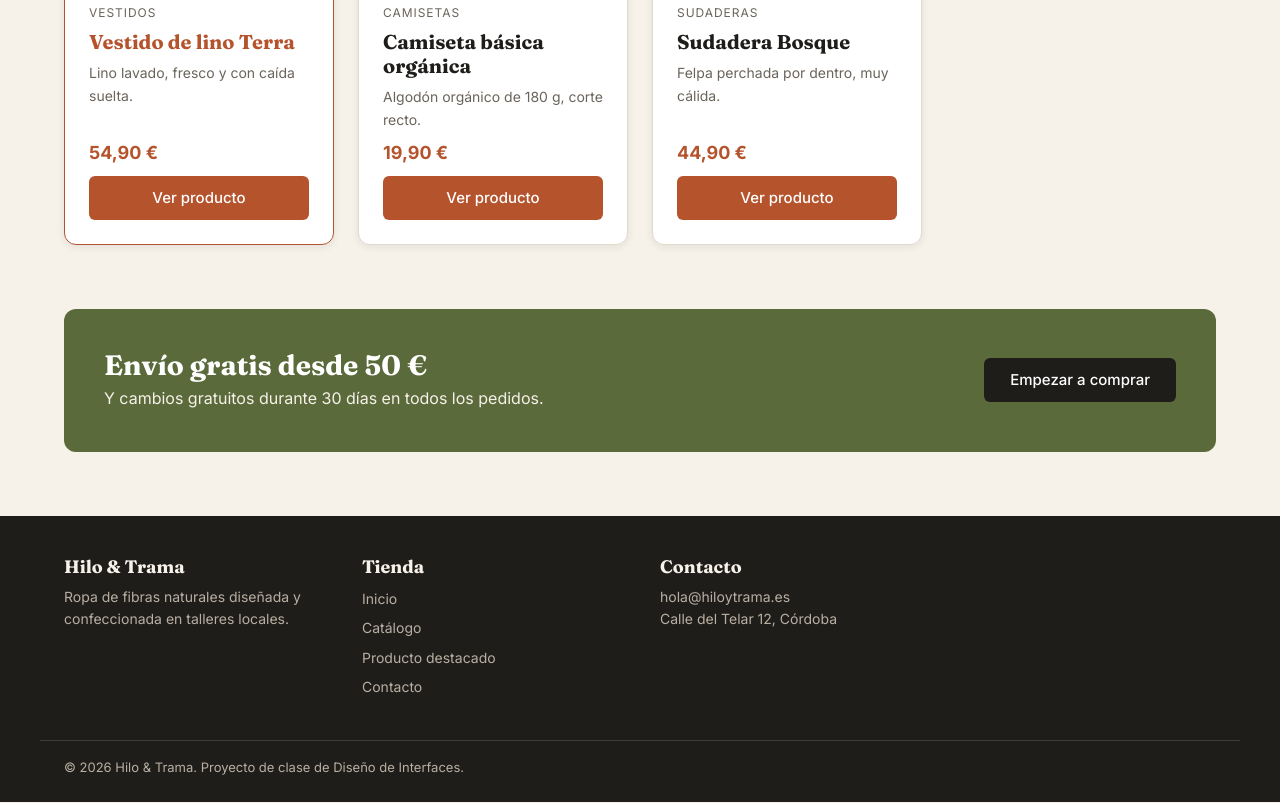
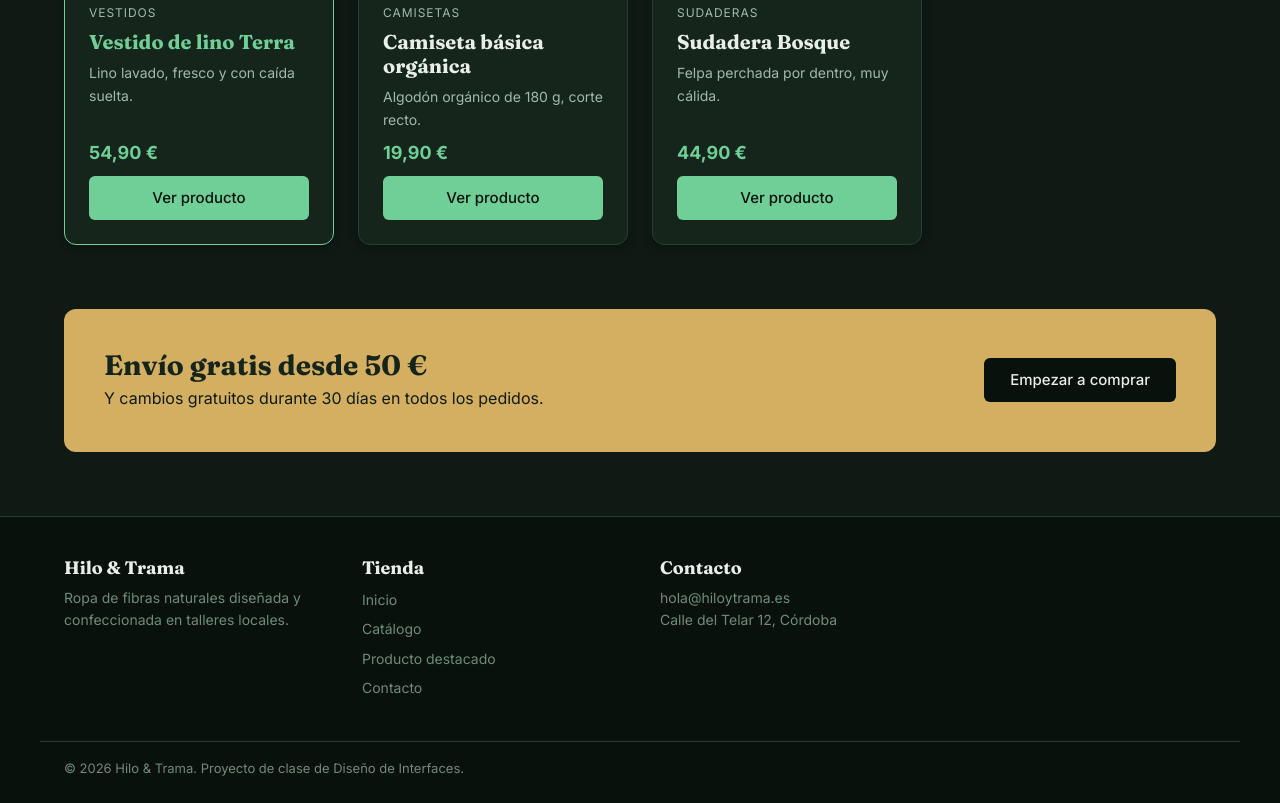
Before and after one commit to mafej65y-afk/tienda-web-di, a plain HTML site: page index.html in a window 1280 px wide. Shown: the part 1149-1952 px from the top of the page. Drawn offline with nearby package versions, Linux system fonts and the light colour scheme; files that its build step writes are made by us from their sources.

Commit message:
style: cambia la paleta a verdes oscuros con acentos dorados

```diff
--- a/scss/abstracts/_variables.scss
+++ b/scss/abstracts/_variables.scss
@@ -3,18 +3,20 @@
 // ==========================================================
 
 // --- Colores ---
-$color-primario: #b5532d;
-$color-primario-oscuro: #8f3f20;
-$color-secundario: #5a6a3a;
-$color-secundario-oscuro: #45522c;
-$color-texto: #1f1d1a;
-$color-texto-suave: #6b645b;
-$color-texto-claro: #b8afa2;
-$color-fondo: #f6f1e9;
-$color-fondo-oscuro: #ecdcc6;
-$color-superficie: #ffffff;
-$color-borde: #e3dacb;
-$color-oferta: #b23a48;
+// Paleta oscura de verdes con acentos dorados
+$color-primario: #6fcf97;          // verde menta: botones y enlaces
+$color-primario-oscuro: #4fb07a;
+$color-secundario: #d4af61;        // dorado: detalles y etiquetas
+$color-secundario-oscuro: #b8954a;
+$color-texto: #e8efe9;
+$color-texto-suave: #a3b8aa;
+$color-texto-claro: #6f8b79;
+$color-fondo: #0f1a14;             // fondo de la página
+$color-fondo-oscuro: #08110c;      // pie y zonas profundas
+$color-superficie: #16251c;        // cabecera, tarjetas y formularios
+$color-borde: #26402f;
+$color-resplandor: #1f4a33;        // brillo verde del hero y del banner
+$color-oferta: #e07a6f;
 
 // --- Tipografías ---
 $fuente-titulos: "Fraunces", Georgia, serif;
@@ -42,16 +44,16 @@
 $ancho-max: 1200px;
 $radio: 6px;
 $radio-grande: 12px;
-$sombra: 0 2px 8px rgba(31, 29, 26, 0.08);
-$sombra-hover: 0 10px 24px rgba(31, 29, 26, 0.14);
+$sombra: 0 2px 10px rgba(0, 0, 0, 0.35);
+$sombra-hover: 0 14px 32px rgba(0, 0, 0, 0.55);
 $transicion: 0.2s ease;
 
 // --- Maps que se recorren con @each ---
 // Variantes de botón: (fondo, texto, fondo al pasar el ratón)
 $botones: (
-  primario: ($color-primario, $color-superficie, $color-primario-oscuro),
-  secundario: ($color-secundario, $color-superficie, $color-secundario-oscuro),
-  oscuro: ($color-texto, $color-superficie, #3a3631)
+  primario: ($color-primario, $color-fondo-oscuro, $color-primario-oscuro),
+  secundario: ($color-secundario, $color-fondo-oscuro, $color-secundario-oscuro),
+  oscuro: ($color-fondo-oscuro, $color-texto, #000000)
 );
 
 // Etiquetas de las tarjetas: nombre -> color de fondo
--- a/scss/layout/_footer.scss
+++ b/scss/layout/_footer.scss
@@ -8,8 +8,9 @@
 .footer {
   margin-top: v.$espacio-xxl;
   padding-block: v.$espacio-xl v.$espacio-l;
-  background-color: v.$color-texto;
-  color: v.$color-fondo;
+  background-color: v.$color-fondo-oscuro;
+  border-top: 1px solid v.$color-borde;
+  color: v.$color-texto;
 
   &__contenedor {
     @include m.contenedor;
@@ -33,7 +34,7 @@
     transition: color v.$transicion;
 
     &:hover {
-      color: v.$color-superficie;
+      color: v.$color-primario;
     }
   }
 
@@ -45,7 +46,7 @@
     @include m.contenedor;
     margin-top: v.$espacio-xl;
     padding-top: v.$espacio-m;
-    border-top: 1px solid rgba(246, 241, 233, 0.15);
+    border-top: 1px solid v.$color-borde;
     font-size: f.rem(13px);
     color: v.$color-texto-claro;
   }
```
